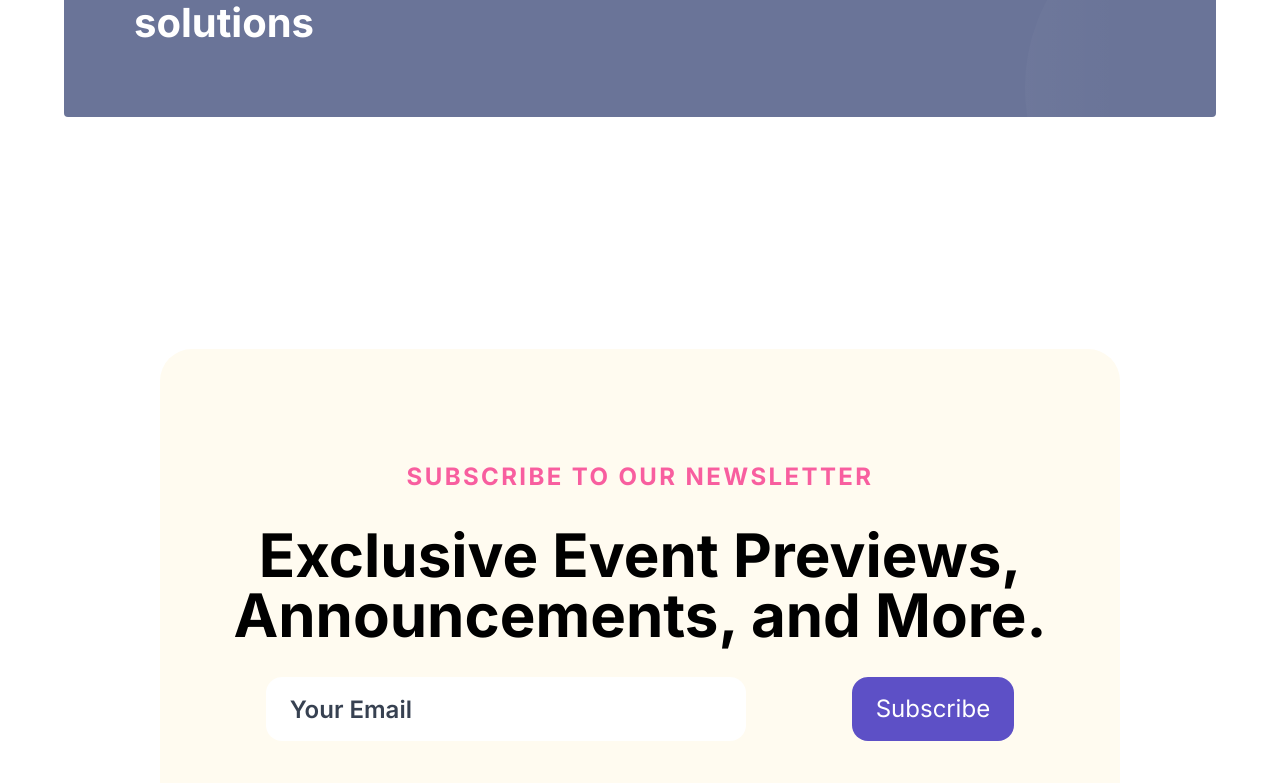
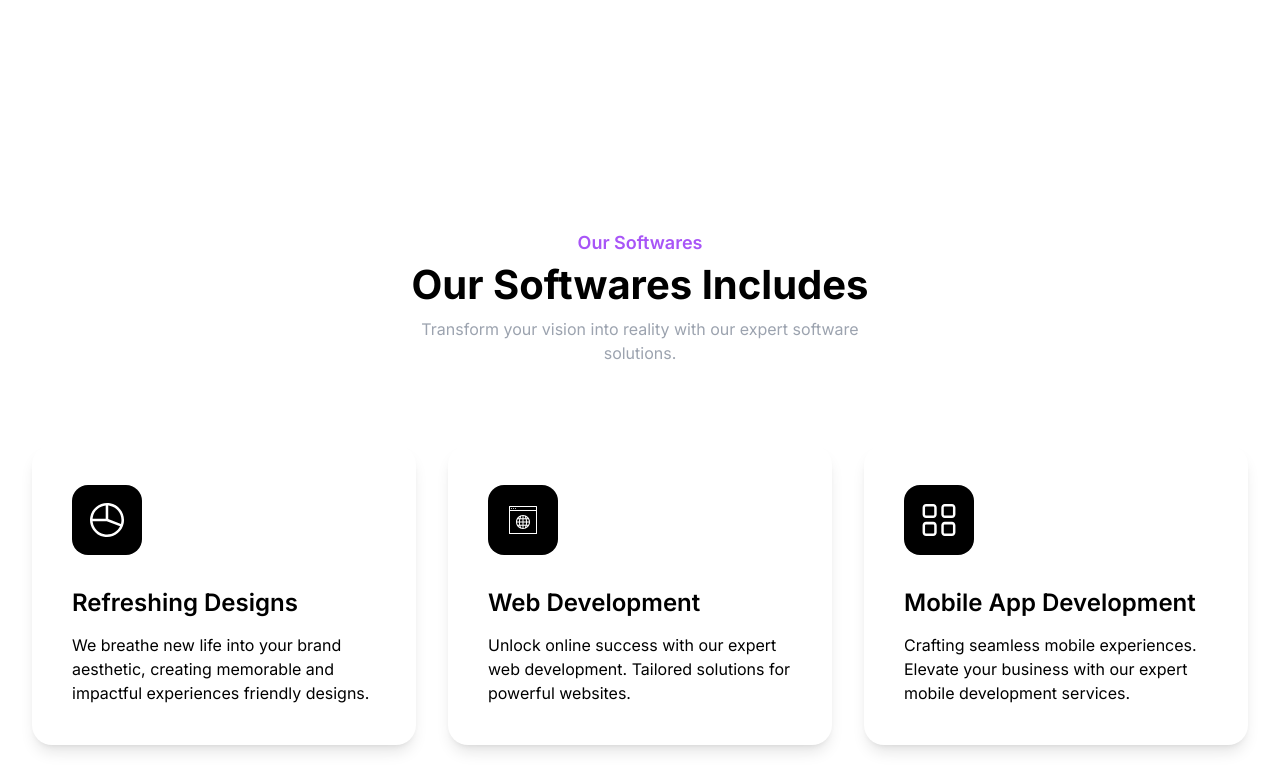
Before and after one commit to Sa2003hil/LevelHeaded-burnout-relief-webapp, a Next.js app: page / in a window 1280 px wide. Shown: the part 2117-2900 px from the top of the page. Built offline with nearby package versions, Linux system fonts and the light colour scheme.

Commit message:
feat : new Cards section added

```diff
--- a/app/page.js
+++ b/app/page.js
@@ -5,6 +5,7 @@ import SubscribeNew from '@/components/Subscribe'
 import Reviews from '@/components/Crousel'
 import Cta from '@/components/Cta'
 import Howitworks from '@/components/howitworks'
+import Cards from '@/components/Cards'
 
 export default function Home() {
   return (
@@ -18,9 +19,14 @@ export default function Home() {
       <div className="flex w-[90%]">
         <Cta />
       </div>
-      <div className='h-full w-screen px-40'>
+      <div className=" w-[95%]">
+        <Cards />
+      </div>
+
+
+      {/* <div className='h-full w-screen px-40'>
         <SubscribeNew />
-      </div>
+      </div> */}
 
     </div>
   )
--- a/components/Cards.js
+++ b/components/Cards.js
@@ -1,34 +1,130 @@
-import {
-    Card,
-    CardHeader,
-    CardBody,
-    CardFooter,
-    Typography,
-    Button,
-} from "@material-tailwind/react";
+import React from 'react'
 
-export function CardDefault() {
+const Cards = () => {
     return (
-        <Card className="mt-6 w-96">
-            <CardHeader color="blue-gray" className="relative h-56">
-                <img
-                    src="https://images.unsplash.com/photo-1540553016722-983e48a2cd10?ixlib=rb-1.2.1&ixid=MnwxMjA3fDB8MHxwaG90by1wYWdlfHx8fGVufDB8fHx8&auto=format&fit=crop&w=800&q=80"
-                    alt="card-image"
-                />
-            </CardHeader>
-            <CardBody>
-                <Typography variant="h5" color="blue-gray" className="mb-2">
-                    UI/UX Review Check
-                </Typography>
-                <Typography>
-                    The place is close to Barceloneta Beach and bus stop just 2 min by
-                    walk and near to &quot;Naviglio&quot; where you can enjoy the main
-                    night life in Barcelona.
-                </Typography>
-            </CardBody>
-            <CardFooter className="pt-0">
-                <Button>Read More</Button>
-            </CardFooter>
-        </Card>
-    );
+        <section className="pt-20 pb-12 lg:pt-[120px] lg:pb-[90px] dark:bg-dark" id="features">
+            <div className="container mx-auto ">
+                <div className="-mx-4 flex flex-wrap ">
+                    <div className="w-full px-4">
+                        <div className="mx-auto mb-12 max-w-[510px] text-center lg:mb-20">
+                            <span className="text-purple-500 mb-2 block text-lg font-semibold">
+                                Our Softwares
+                            </span>
+                            <h2 className="text-dark mb-3 text-3xl leading-[1.2] font-bold sm:text-4xl md:text-[40px]">
+                                Our Softwares Includes
+                            </h2>
+                            <p className="text-gray-400 text-base ">
+                                Transform your vision into reality with our expert software
+                                solutions.
+                            </p>
+                        </div>
+                    </div>
+                </div>
+                <div className="-mx-4 flex flex-wrap ">
+                    <div className="w-full px-4 md:w-1/2 lg:w-1/3">
+                        <div className="shadow-lg mb-9 rounded-[20px] bg-white dark:bg-dark-2 p-10 shadow-2 hover:shadow-lg md:px-7 xl:px-10">
+                            <div className="bg-black mb-8 flex h-[70px] w-[70px] items-center justify-center rounded-2xl">
+                                <svg
+                                    width={36}
+                                    height={36}
+                                    viewBox="0 0 36 36"
+                                    fill="none"
+                                    xmlns="http://www.w3.org/2000/svg"
+                                >
+                                    <path
+                                        d="M21.0375 1.2374C11.8125 -0.393851 2.92503 5.7374 1.29378 14.9624C0.450029 19.4061 1.46253 23.9624 4.05003 27.6749C6.63753 31.4436 10.5188 33.9186 14.9625 34.7624C15.975 34.9311 16.9875 35.0436 18 35.0436C26.0438 35.0436 33.2438 29.2499 34.7625 21.0374C36.3938 11.8124 30.2625 2.9249 21.0375 1.2374ZM32.2313 20.5874C32.175 21.0374 32.0625 21.4874 31.95 21.8811L19.2375 17.0999V3.5999C19.6875 3.65615 20.1375 3.7124 20.5313 3.76865C28.4063 5.1749 33.6375 12.7124 32.2313 20.5874ZM16.7063 3.5999V16.7624H3.60003C3.65628 16.3124 3.71253 15.8624 3.76878 15.4124C4.95003 8.83115 10.4063 4.10615 16.7063 3.5999ZM15.4125 32.2311C11.5875 31.5561 8.32503 29.4186 6.13128 26.2124C4.66878 24.1311 3.82503 21.7124 3.60003 19.2374H17.775L31.05 24.2436C28.2938 29.9811 21.9375 33.4686 15.4125 32.2311Z"
+                                        fill="white"
+                                    />
+                                </svg>
+                            </div>
+                            <h4 className="text-dark dark:text-gray-300 mb-[14px] text-2xl font-semibold">
+                                Refreshing Designs
+                            </h4>
+                            <p className="text-body-color dark:text-dark-6">
+                                We breathe new life into your
+                                brand aesthetic, creating memorable and impactful
+                                experiences  friendly designs.
+                            </p>
+                        </div>
+                    </div>
+                    <div className="w-full px-4 md:w-1/2 lg:w-1/3">
+                        <div className=" shadow-lg mb-9 rounded-[20px] bg-white dark:bg-dark-2 p-10 shadow-2 hover:shadow-lg md:px-7 xl:px-10">
+                            <div className="bg-black mb-8 flex h-[70px] w-[70px] items-center justify-center rounded-2xl">
+                                <svg
+                                    xmlns="http://www.w3.org/2000/svg"
+                                    width={32}
+                                    height={32}
+                                    id="web"
+                                    fill="none"
+                                >
+                                    <path
+                                        d="M2.344 2A.5.5 0 0 0 2 2.5v27a.5.5 0 0 0 .5.5h27a.5.5 0 0 0 .5-.5v-27a.5.5 0 0 0-.5-.5h-27a.5.5 0 0 0-.156 0zM3 3h26v3H3V3zm1.5 1a.5.5 0 1 0 0 1 .5.5 0 0 0 0-1zm2 0a.5.5 0 1 0 0 1 .5.5 0 0 0 0-1zm2 0a.5.5 0 1 0 0 1 .5.5 0 0 0 0-1zM3 7h26v22H3V7zm13 4c-3.86 0-7 3.14-7 7s3.14 7 7 7 7-3.14 7-7-3.14-7-7-7zm-.5 1.094v2.156h-2c.173-.605.382-1.224.625-1.844.441-.146.89-.27 1.375-.312zm1 0c.461.04.891.146 1.313.281.247.63.45 1.26.625 1.875H16.5v-2.156zm-3.625.875c-.146.43-.293.853-.406 1.281h-1.063a5.782 5.782 0 0 1 1.469-1.281zm6.219 0c.57.348 1.073.758 1.5 1.281H19.5c-.114-.428-.26-.851-.406-1.281zM10.75 15.25h1.5a15.296 15.296 0 0 0-.281 2.25h-1.875a5.88 5.88 0 0 1 .656-2.25zm2.5 0h2.25v2.25h-2.563c.044-.746.148-1.499.313-2.25zm3.25 0h2.188c.165.751.269 1.504.312 2.25h-2.5v-2.25zm3.219 0h1.531a5.88 5.88 0 0 1 .656 2.25H20a15.296 15.296 0 0 0-.281-2.25zm-9.625 3.25h1.844c.012.74.085 1.5.218 2.25H10.75a5.789 5.789 0 0 1-.656-2.25zm2.812 0H15.5v2.25h-2.344a12.843 12.843 0 0 1-.25-2.25zm3.594 0h2.531c-.014.748-.1 1.489-.25 2.25H16.5V18.5zm3.531 0h1.875a5.788 5.788 0 0 1-.656 2.25h-1.438c.133-.75.207-1.51.22-2.25zm-8.593 3.25h.937c.099.396.209.786.344 1.188a6.186 6.186 0 0 1-1.281-1.188zm1.968 0H15.5v2.156a5.793 5.793 0 0 1-1.469-.312 15.576 15.576 0 0 1-.625-1.844zm3.094 0h2.031a15.54 15.54 0 0 1-.625 1.875 5.81 5.81 0 0 1-1.406.281V21.75zm3.094 0h.968c-.373.45-.799.861-1.28 1.188.133-.398.213-.795.312-1.188z"
+                                        color="#000"
+                                        fontFamily="Sans"
+                                        fontWeight={400}
+                                        overflow="visible"
+                                        style={{
+                                            textIndent: 0,
+                                            textAlign: "start",
+                                            lineHeight: "normal",
+                                            textTransform: "none",
+                                            msBlockProgression: "tb",
+                                            marker: "none",
+                                        }}
+                                        fill="white"
+                                    />
+                                </svg>
+                            </div>
+                            <h4 className="text-dark dark:text-gray-300  mb-[14px] text-2xl font-semibold">
+                                Web Development
+                            </h4>
+                            <p className="text-body-color dark:text-dark-6">
+                                Unlock online success with our expert web development.
+                                Tailored solutions for powerful websites.
+                            </p>
+                        </div>
+                    </div>
+                    <div className="w-full px-4 md:w-1/2 lg:w-1/3">
+                        <div className="shadow-lg mb-9 rounded-[20px] bg-white dark:bg-dark-2 p-10 shadow-2 hover:shadow-lg md:px-7 xl:px-10">
+                            <div className="bg-black mb-8 flex h-[70px] w-[70px] items-center justify-center rounded-2xl">
+                                <svg
+                                    width={36}
+                                    height={36}
+                                    viewBox="0 0 36 36"
+                                    fill="none"
+                                    xmlns="http://www.w3.org/2000/svg"
+                                >
+                                    <path
+                                        d="M12.2063 1.9126H5.0625C3.15 1.9126 1.575 3.4876 1.575 5.4001V12.5438C1.575 14.4563 3.15 16.0313 5.0625 16.0313H12.2063C14.1188 16.0313 15.6938 14.4563 15.6938 12.5438V5.45635C15.75 3.4876 14.175 1.9126 12.2063 1.9126ZM13.2188 12.6001C13.2188 13.1626 12.7688 13.6126 12.2063 13.6126H5.0625C4.5 13.6126 4.05 13.1626 4.05 12.6001V5.45635C4.05 4.89385 4.5 4.44385 5.0625 4.44385H12.2063C12.7688 4.44385 13.2188 4.89385 13.2188 5.45635V12.6001Z"
+                                        fill="white"
+                                    />
+                                    <path
+                                        d="M30.9375 1.9126H23.7937C21.8812 1.9126 20.3062 3.4876 20.3062 5.4001V12.5438C20.3062 14.4563 21.8812 16.0313 23.7937 16.0313H30.9375C32.85 16.0313 34.425 14.4563 34.425 12.5438V5.45635C34.425 3.4876 32.85 1.9126 30.9375 1.9126ZM31.95 12.6001C31.95 13.1626 31.5 13.6126 30.9375 13.6126H23.7937C23.2312 13.6126 22.7812 13.1626 22.7812 12.6001V5.45635C22.7812 4.89385 23.2312 4.44385 23.7937 4.44385H30.9375C31.5 4.44385 31.95 4.89385 31.95 5.45635V12.6001Z"
+                                        fill="white"
+                                    />
+                                    <path
+                                        d="M12.2063 19.8564H5.0625C3.15 19.8564 1.575 21.4314 1.575 23.3439V30.4877C1.575 32.4002 3.15 33.9752 5.0625 33.9752H12.2063C14.1188 33.9752 15.6938 32.4002 15.6938 30.4877V23.4002C15.75 21.4314 14.175 19.8564 12.2063 19.8564ZM13.2188 30.5439C13.2188 31.1064 12.7688 31.5564 12.2063 31.5564H5.0625C4.5 31.5564 4.05 31.1064 4.05 30.5439V23.4002C4.05 22.8377 4.5 22.3877 5.0625 22.3877H12.2063C12.7688 22.3877 13.2188 22.8377 13.2188 23.4002V30.5439Z"
+                                        fill="white"
+                                    />
+                                    <path
+                                        d="M30.9375 19.8564H23.7937C21.8812 19.8564 20.3062 21.4314 20.3062 23.3439V30.4877C20.3062 32.4002 21.8812 33.9752 23.7937 33.9752H30.9375C32.85 33.9752 34.425 32.4002 34.425 30.4877V23.4002C34.425 21.4314 32.85 19.8564 30.9375 19.8564ZM31.95 30.5439C31.95 31.1064 31.5 31.5564 30.9375 31.5564H23.7937C23.2312 31.5564 22.7812 31.1064 22.7812 30.5439V23.4002C22.7812 22.8377 23.2312 22.3877 23.7937 22.3877H30.9375C31.5 22.3877 31.95 22.8377 31.95 23.4002V30.5439Z"
+                                        fill="white"
+                                    />
+                                </svg>
+                            </div>
+                            <h4 className="text-dark dark:text-gray-300  mb-[14px] text-2xl font-semibold">
+                                Mobile App Development
+                            </h4>
+                            <p className="text-body-color dark:text-dark-6">
+                                Crafting seamless mobile experiences. Elevate your business
+                                with our expert mobile development services.
+                            </p>
+                        </div>
+                    </div>
+                </div>
+            </div>
+        </section>
+    )
 }
+
+export default Cards
--- a/components/Cta.js
+++ b/components/Cta.js
@@ -3,8 +3,8 @@ import React from "react";
 const Cta = () => {
     return (
         <>
-            <section className="py-20 lg:py-[120px] bg-white" id="contact">
-                <div className="container mx-auto">
+            <section className="  bg-white" id="contact">
+                <div className="container mx-auto ">
                     <div className="relative z-10 overflow-hidden rounded bg-[#6a7498] py-12 px-8 md:p-[70px]">
                         <div className="flex flex-wrap items-center -mx-4">
                             <div className="w-full px-4 lg:w-1/2">
```
